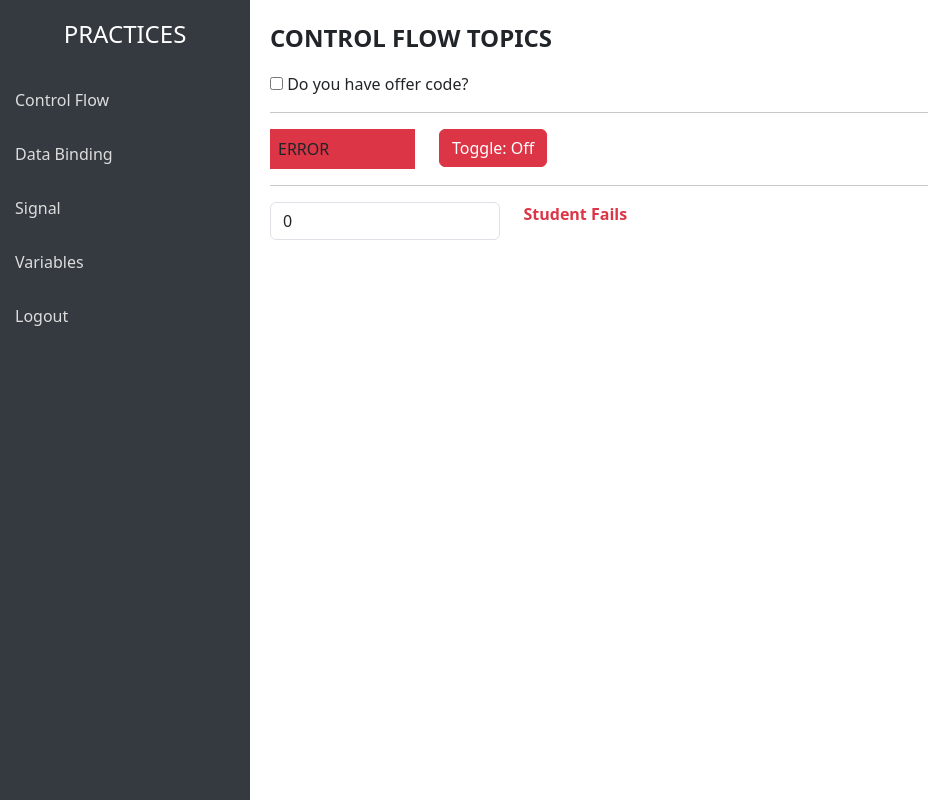
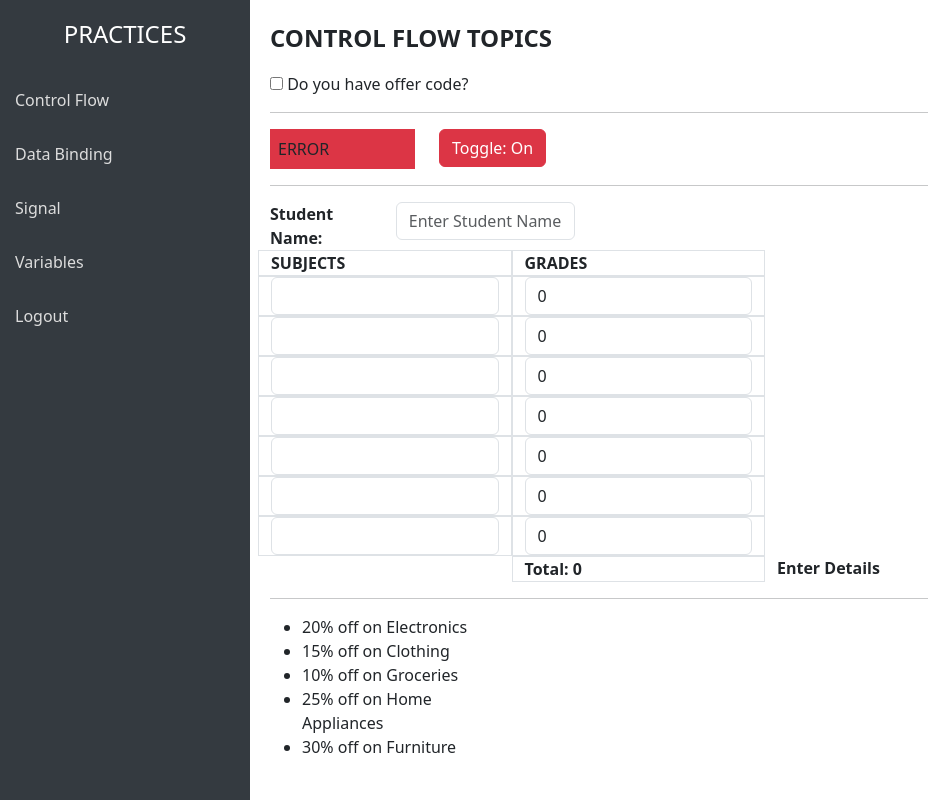
Before and after one commit to MrSarayno/Practice_project, an Angular app: page /control-flow in a window 1280 px wide. Shown: the whole page, without its empty margins (0-928 px from the left). Built offline with nearby package versions, Linux system fonts and the light colour scheme.

Commit message:
Practice

```diff
--- a/src/app/app.routes.ts
+++ b/src/app/app.routes.ts
@@ -10,7 +10,7 @@ import { NotFound } from './components/not-found/not-found';
 export const routes: Routes = [
     {
         path: '',
-        redirectTo: '',
+        redirectTo: 'control-flow',
         pathMatch: 'full'
     },
     {
--- a/src/app/components/control-flow/control-flow.html
+++ b/src/app/components/control-flow/control-flow.html
@@ -4,7 +4,7 @@
         <input type="checkbox" [(ngModel)]="isOfferCodeAvailable"> Do you have offer code?
     </div>
     @if(isOfferCodeAvailable == true) {
-    <div class="col-2" [class]="offerStyle">
+    <div class="col-3" [class]="offerStyle">
         {{ isOfferCodeAvailable ? 'OFFER CODE' : '' }}
         <input type="text" class="form-control" placeholder="Enter offer code">
     </div>
@@ -25,26 +25,112 @@
     </div>
     <div class="col-3">
         @if(isSuccessDivVisible()) {
-            <button class="btn btn-success" (click)="toggleDivVisibility()">Toggle: On</button>
+        <button class="btn btn-success" (click)="toggleDivVisibility()">Toggle: Off</button>
         } @else {
-        <button class="btn btn-danger" (click)="toggleDivVisibility()">Toggle: Off</button>
+        <button class="btn btn-danger" (click)="toggleDivVisibility()">Toggle: On</button>
         }
     </div>
 </div>
 <hr>
+
+<div class="row">
+    <div class="col-auto" style="width: 12.4%;">
+        <strong>Student Name:</strong>
+    </div>
+    <div class="col-auto" style="width: 20%;">
+        <input type="text" placeholder="Enter Student Name" [(ngModel)]="studentName" class="form-control">
+    </div>
+
+    <div class="container">
+
+        <div class="row">
+            <div class="col-3 border">
+                <strong>
+                    SUBJECTS
+                </strong>
+            </div>
+            <div class="col-3 border">
+                <strong>
+                    GRADES
+                </strong>
+            </div>
+        </div>
+
+        <!-- Row 1 -->
+        <div class="row">
+            <div class="col-3 border"><input type="text" [(ngModel)]="subject1Name" class="form-control"></div>
+            <div class="col-3 border"><input type="number" [(ngModel)]="subject1Marks" class="form-control"></div>
+        </div>
+
+        <!-- Row 2 -->
+        <div class="row">
+            <div class="col-3 border"><input type="text" [(ngModel)]="subject2Name" class="form-control"></div>
+            <div class="col-3 border"><input type="number" [(ngModel)]="subject2Marks" class="form-control"></div>
+        </div>
+
+        <!-- Row 3 -->
+        <div class="row">
+            <div class="col-3 border"><input type="text" [(ngModel)]="subject3Name" class="form-control"></div>
+            <div class="col-3 border"><input type="number" [(ngModel)]="subject3Marks" class="form-control"></div>
+        </div>
+
+        <!-- Row 4 -->
+        <div class="row">
+            <div class="col-3 border"><input type="text" [(ngModel)]="subject4Name" class="form-control"></div>
+            <div class="col-3 border"><input type="number" [(ngModel)]="subject4Marks" class="form-control"></div>
+        </div>
+
+        <!-- Row 5 -->
+        <div class="row">
+            <div class="col-3 border"><input type="text" [(ngModel)]="subject5Name" class="form-control"></div>
+            <div class="col-3 border"><input type="number" [(ngModel)]="subject5Marks" class="form-control"></div>
+        </div>
+
+        <!-- Row 6 -->
+        <div class="row">
+            <div class="col-3 border"><input type="text" [(ngModel)]="subject6Name" class="form-control"></div>
+            <div class="col-3 border"><input type="number" [(ngModel)]="subject6Marks" class="form-control"></div>
+        </div>
+
+        <!-- Row 7 -->
+        <div class="row">
+            <div class="col-3 border"><input type="text" [(ngModel)]="subject7Name" class="form-control"></div>
+            <div class="col-3 border"><input type="number" [(ngModel)]="subject7Marks" class="form-control"></div>
+        </div>
+
+        <!-- Row 8 -->
+        <div class="row">
+            <div class="col-3"></div>
+            <div class="col-3 border">
+                <strong>
+                    Total: {{studentTotalMarks}}
+                </strong>
+            </div>
+            <div class="col-6">
+            @if(studentTotalMarks >= 95) {
+            <strong class="text-success">Feedback: {{studentName}} Got a A Grade, Amazing!!</strong>
+            } @else if(studentTotalMarks >= 85) {
+            <strong class="text-primary">Feedback: {{studentName}} Got a B Grades, You did well. </strong>
+            } @else if(studentTotalMarks >= 75) {
+            <strong class="text-warning">Feedback: {{studentName}} Got a C Grade, Try to study more.</strong>
+            } @else if(studentTotalMarks == 0) {
+            <strong>Enter Details</strong>
+            } @else { <strong class="text-danger">{{studentName}} Fails</strong>
+            }
+        </div>
+        </div>
+    </div>
+</div>
+
+<hr>
 <div class="row">
     <div class="col-3">
-        <input type="text" placeholder="Enter your Grade" [(ngModel)]="studentTotalMarks" class="form-control">
-    </div>
-    <div class="col-3">
-        @if(studentTotalMarks >= 95) {
-        <strong class="text-success">Student has A Grade</strong>
-        } @else if(studentTotalMarks >= 85) {
-        <strong class="text-primary">Student has B Grades</strong>
-        } @else if(studentTotalMarks >= 75) {
-        <strong class="text-warning">Student has C Grade</strong>
-        } @else {
-        <strong class="text-danger">Student Fails </strong>
-        }
+        <ul>
+            @for (item of offerlist; track $index) {
+                <li>
+                {{ item }}
+            </li>
+            }
+        </ul>
     </div>
 </div>
--- a/src/app/components/control-flow/control-flow.ts
+++ b/src/app/components/control-flow/control-flow.ts
@@ -18,6 +18,45 @@ export class ControlFlow {
   toggleDivVisibility() {
     this.isSuccessDivVisible.set(!this.isSuccessDivVisible());
   }
+  studentName: string = '';
 
-  studentTotalMarks: number = 0;
+  subject1Name: string = '';
+  subject2Name: string = '';
+  subject3Name: string = '';
+  subject4Name: string = '';
+  subject5Name: string = '';
+  subject6Name: string = '';
+  subject7Name: string = '';
+
+  subject1Marks: number = 0;
+  subject2Marks: number = 0;
+  subject3Marks: number = 0;
+  subject4Marks: number = 0;
+  subject5Marks: number = 0;
+  subject6Marks: number = 0;
+  subject7Marks: number = 0;
+
+  get totalMarks(): number {
+    return (
+      Number(this.subject1Marks) +
+      Number(this.subject2Marks) +
+      Number(this.subject3Marks) +
+      Number(this.subject4Marks) +
+      Number(this.subject5Marks) +
+      Number(this.subject6Marks) +
+      Number(this.subject7Marks)
+    );
+  }
+
+  get studentTotalMarks(): number {
+    return this.totalMarks / 7;
+  }
+
+  offerlist: string[] = [
+    '20% off on Electronics',
+    '15% off on Clothing',
+    '10% off on Groceries',
+    '25% off on Home Appliances',
+    '30% off on Furniture',
+  ];
 }
--- a/src/app/components/data-binding/data-binding.html
+++ b/src/app/components/data-binding/data-binding.html
@@ -31,7 +31,7 @@
         <p [class]="headerStyle">Event binding</p>
         <tr>
             <td>
-                <button (click)="clickme()">click</button>
+                <button (click)="clickme('Bulacan')">Change to Bulacan</button>
             </td>
             <td>
                 <select (change)="onStateChange()">
--- a/src/app/components/data-binding/data-binding.ts
+++ b/src/app/components/data-binding/data-binding.ts
@@ -16,8 +16,9 @@ export class DataBinding {
   inputClass = 'design';
   headerStyle = 'title';
 
-  clickme() {
-    alert('Button Clicked!');
+  clickme(text: string) {
+    this.city = text;
+    alert('City changed to ' + this.city);
   }
 
   onStateChange() {
--- a/src/app/components/not-found/not-found.html
+++ b/src/app/components/not-found/not-found.html
@@ -36,7 +36,7 @@
         <div class="error-code">404</div>
         <h2>Page Not Found</h2>
         <p class="error-message">The page you are looking for does not exist or has been moved.</p>
-        <a routerLink="data-binding" class="btn btn-primary mt-3">Go Back Home</a>
+        <a routerLink="/control-flow" class="btn btn-primary mt-3">Go Back Home</a>
     </div>
 
 </body>
--- a/src/app/components/not-found/not-found.ts
+++ b/src/app/components/not-found/not-found.ts
@@ -1,8 +1,9 @@
 import { Component } from '@angular/core';
+import { RouterLink, RouterOutlet } from '@angular/router';
 
 @Component({
   selector: 'app-not-found',
-  imports: [],
+  imports: [RouterLink],
   templateUrl: './not-found.html',
   styleUrl: './not-found.css',
 })
--- /dev/null
+++ b/src/app/dynamic-css-class/dynamic-css-class.html
@@ -0,0 +1 @@
+<p>dynamic-css-class works!</p>
```
Also changed, not shown: src/app/dynamic-css-class/dynamic-css-class.ts (added, +11 -0 lines), src/app/components/control-flow/control-flow.css (line endings or trailing spaces), src/app/dynamic-css-class/dynamic-css-class.css (added), 1 other file (tests, documents, lock files or other folders).
